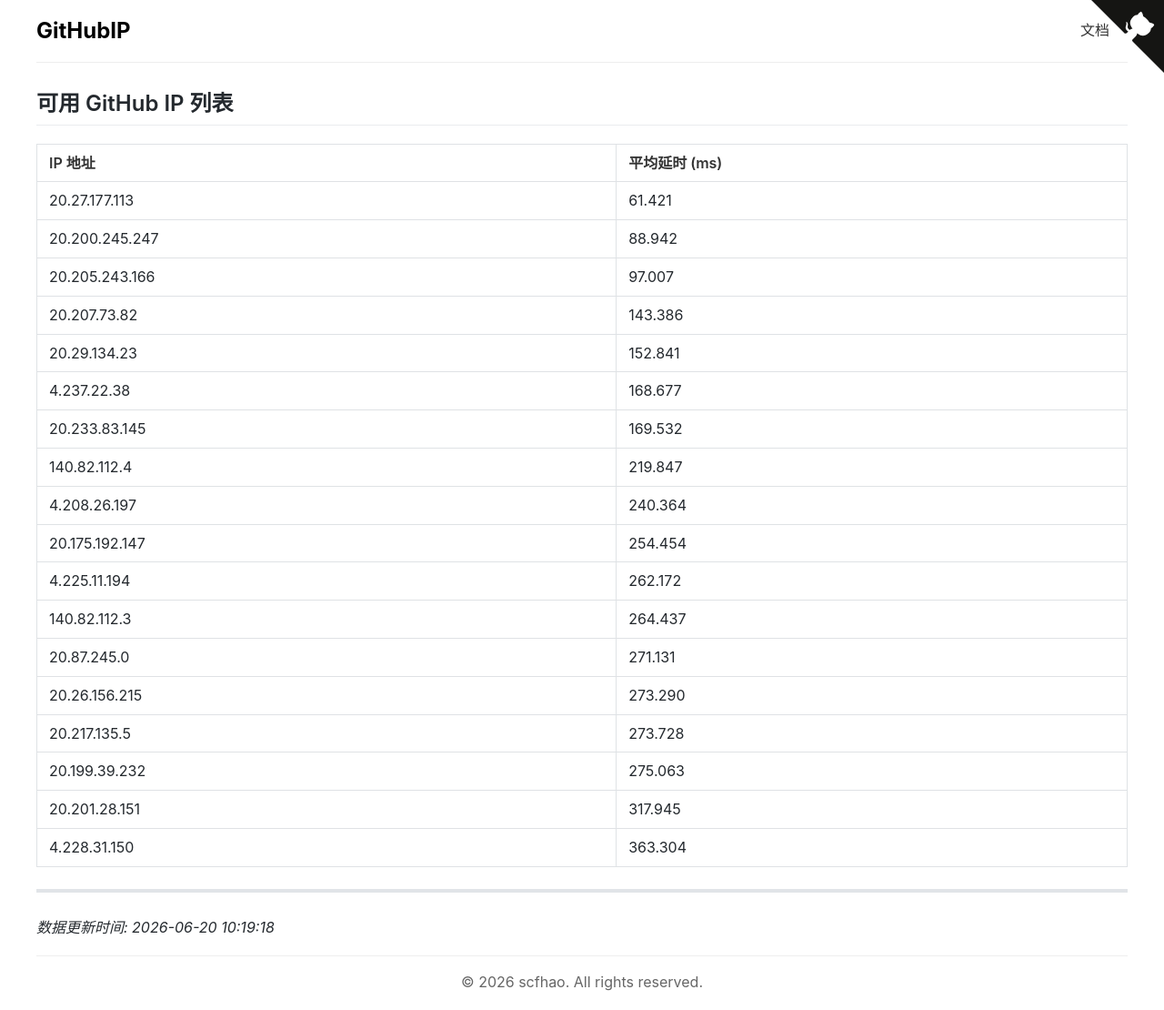
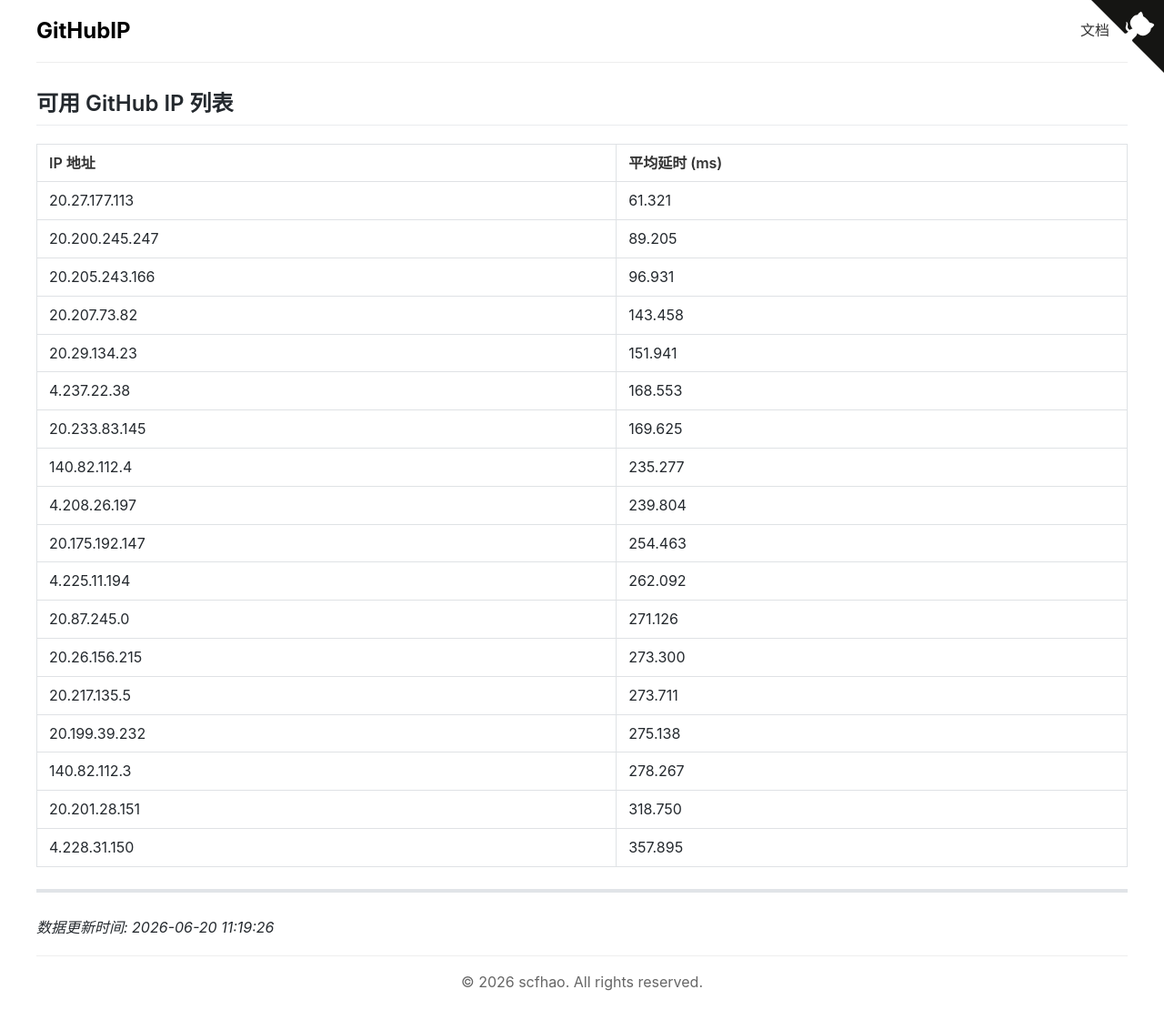
Before and after one commit to scfhao/GitHubIP, a Jekyll site: the page built from index.md, in a window 1280 px wide. Shown: the whole page at 91% size. Built offline with Jekyll 4.4.1, drawn with Linux system fonts in a browser that asks for light colours.

Commit message:
自动脚本执行 - 2026-06-20 11:19:26

```diff
--- a/index.md
+++ b/index.md
@@ -1,32 +1,32 @@
 ---
 layout: home
 title: GitHub IP 列表
-date: 2026-06-20 10:19:18
+date: 2026-06-20 11:19:26
 ---
 
 ## 可用 GitHub IP 列表
 
 | IP 地址 | 平均延时 (ms) |
 |---------|--------------|
-| 20.27.177.113 | 61.421 |
-| 20.200.245.247 | 88.942 |
-| 20.205.243.166 | 97.007 |
-| 20.207.73.82 | 143.386 |
-| 20.29.134.23 | 152.841 |
-| 4.237.22.38 | 168.677 |
-| 20.233.83.145 | 169.532 |
-| 140.82.112.4 | 219.847 |
-| 4.208.26.197 | 240.364 |
-| 20.175.192.147 | 254.454 |
-| 4.225.11.194 | 262.172 |
-| 140.82.112.3 | 264.437 |
-| 20.87.245.0 | 271.131 |
-| 20.26.156.215 | 273.290 |
-| 20.217.135.5 | 273.728 |
-| 20.199.39.232 | 275.063 |
-| 20.201.28.151 | 317.945 |
-| 4.228.31.150 | 363.304 |
+| 20.27.177.113 | 61.321 |
+| 20.200.245.247 | 89.205 |
+| 20.205.243.166 | 96.931 |
+| 20.207.73.82 | 143.458 |
+| 20.29.134.23 | 151.941 |
+| 4.237.22.38 | 168.553 |
+| 20.233.83.145 | 169.625 |
+| 140.82.112.4 | 235.277 |
+| 4.208.26.197 | 239.804 |
+| 20.175.192.147 | 254.463 |
+| 4.225.11.194 | 262.092 |
+| 20.87.245.0 | 271.126 |
+| 20.26.156.215 | 273.300 |
+| 20.217.135.5 | 273.711 |
+| 20.199.39.232 | 275.138 |
+| 140.82.112.3 | 278.267 |
+| 20.201.28.151 | 318.750 |
+| 4.228.31.150 | 357.895 |
 
 ---
 
-*数据更新时间: 2026-06-20 10:19:18*
+*数据更新时间: 2026-06-20 11:19:26*
```
